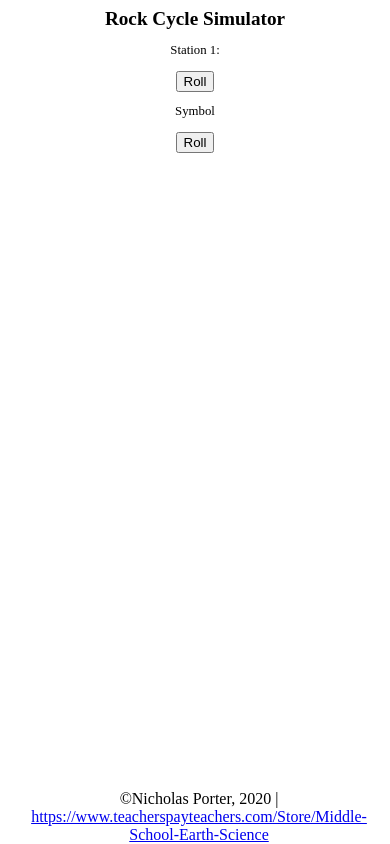
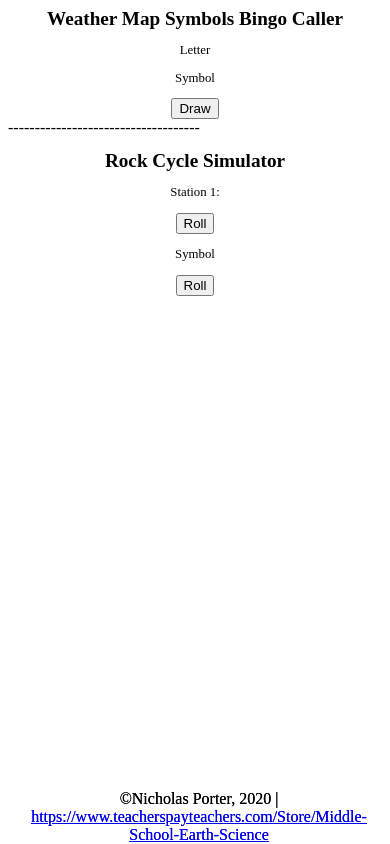
Before and after one commit to porternick/rockcyclesimulator, a plain HTML site: page index.html in a window 390 px wide. Drawn offline with Linux system fonts and the light colour scheme.

Commit message:
Update index.html

```diff
--- a/index.html
+++ b/index.html
@@ -1,4 +1,83 @@
 
+<html>
+<head>
+<title>Weather Map Symbols Bingo Caller</title>
+</head>
+<style>
+body {
+    font-size: 100%; /* start with a flexible baseline, more on this in the next section */
+}
+
+h1 {
+    font-size: 2.5em;
+}
+
+@media screen and (max-width: 50em) {
+    h1 {
+        font-size:2em;
+    }
+}
+
+@media screen and (max-width: 40em) {
+    h1 {
+        font-size:1.5em;
+    }
+}
+
+@media screen and (max-width: 30em) {
+    h1 {
+        font-size:1.2em;
+    }
+}
+
+p {
+    font-size: 1.25em; /* 1.25em relative to a 16px baseline on the body will result in a 20px font size */
+}
+
+@media screen and (max-width: 40em) {
+    p {
+        font-size:90%;
+    }
+}
+
+@media screen and (max-width: 30em) {
+    p {
+        font-size:80%;
+    }
+}
+
+#footer {
+	position: absolute;
+	bottom: 0;
+}
+</style>
+<script>
+function GetLetter()
+{
+    var myarray= new Array("B","I","N","G", "O");
+    var random = myarray[Math.floor(Math.random() * myarray.length)];
+   document.getElementById("letter").innerHTML=random;
+}
+function GetSymbol()
+{
+    var myarray= new Array("15 knots","10 knots","5 knots","warm front","cold front","occluded front","stationary front","no cloud cover","2/8th cloud cover","4/8th cloud cover","8/8th cloud","cumulus","altocumulus standing lenticulars","altostratus","altocumulus congestus","overcast cirrostratus","altocumulus semi-transparent","cirrus","pressure rising","pressure falling","thunderstorm","cumulonimbus with anvil"," rain","snow","drizzle"
+);
+    var random = myarray[Math.floor(Math.random() * myarray.length)];
+   document.getElementById("symbol").innerHTML=random;
+}
+</script>
+<body>
+<center>
+<h1>Weather Map Symbols Bingo Caller</h1>
+<p id="letter" >Letter</p>
+<p id="symbol" >Symbol</p>
+<input type="button" id="btnSymbol" value="Draw" onclick="GetSymbol(), GetLetter();" />
+<div id="footer">&#169;Nicholas Porter, 2020 | <a href="https://www.teacherspayteachers.com/Store/Middle-School-Earth-Science">https://www.teacherspayteachers.com/Store/Middle-School-Earth-Science</a></div>
+</center>
+</body>
+</html>
+
+------------------------------------
 <html>
 <head>
 <title>Rock Cycle Simulator</title>
```
